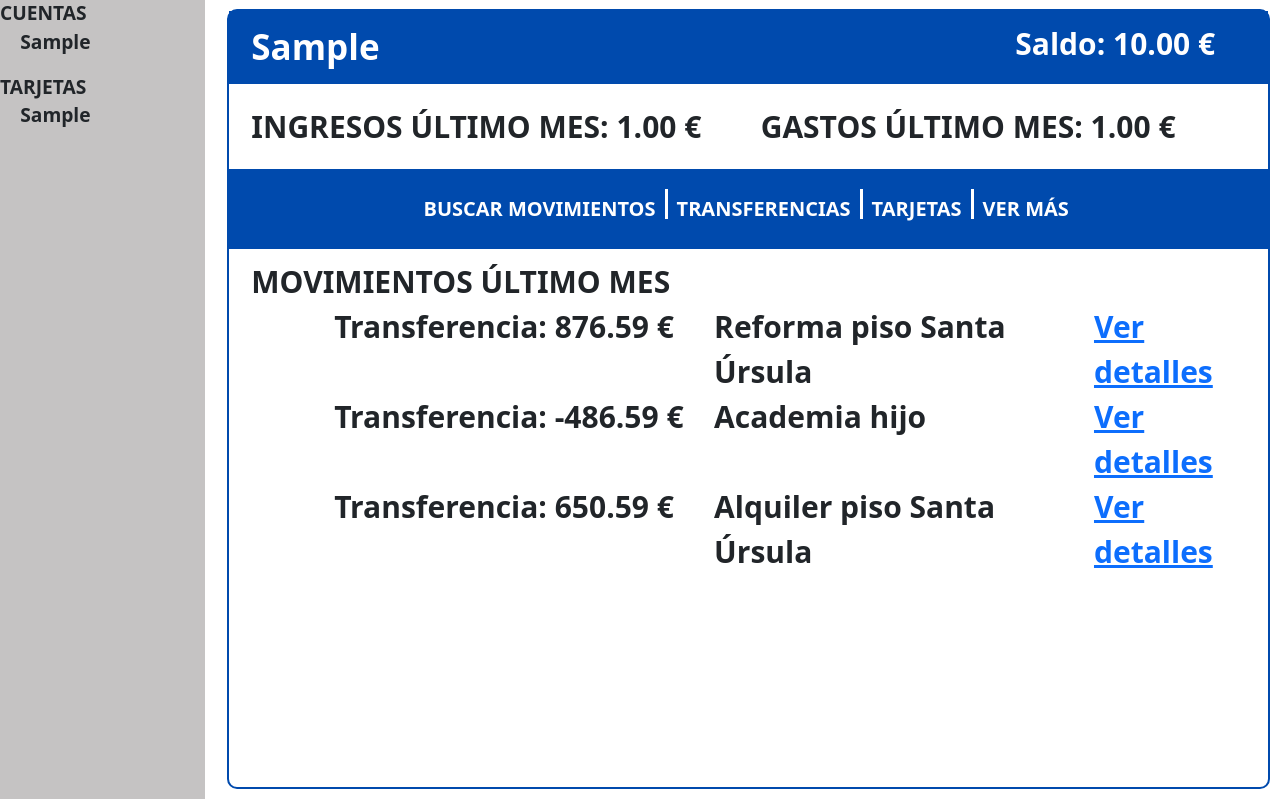
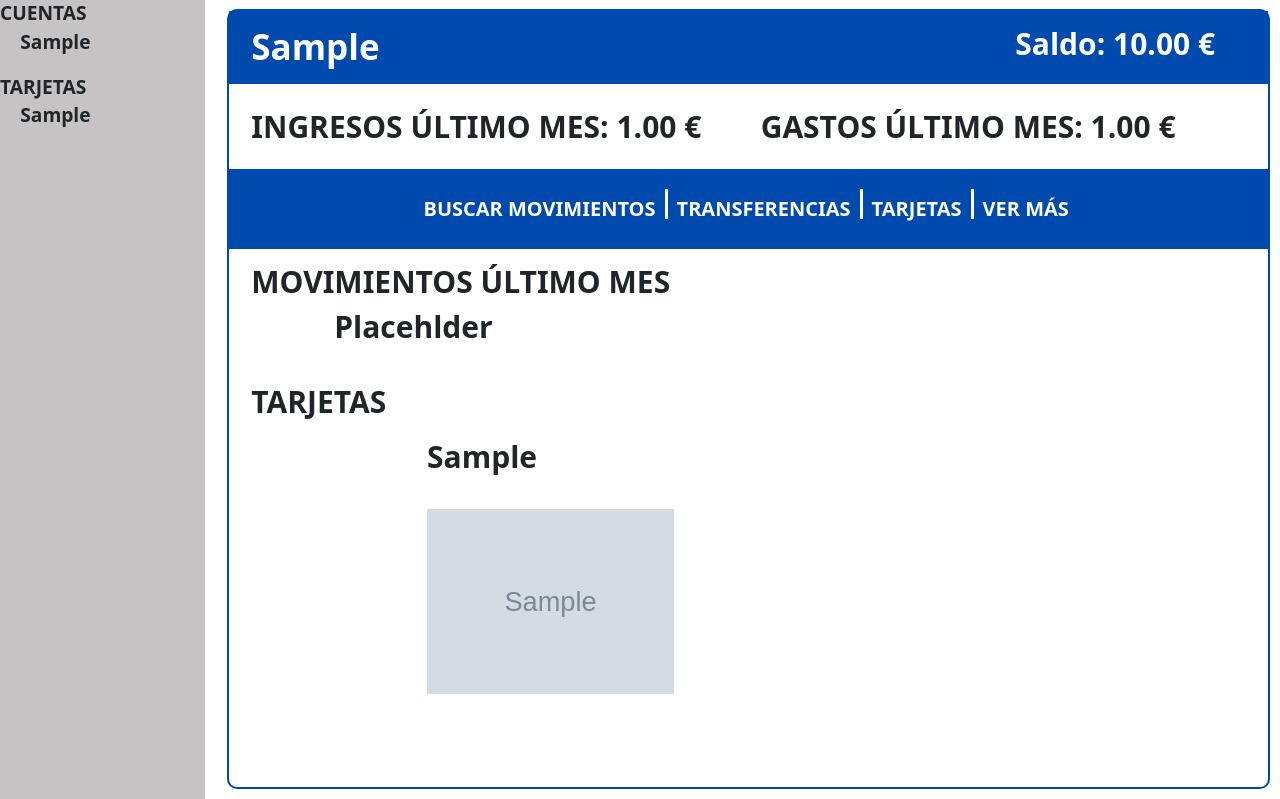
Before and after one commit to jaimelgc/polaris, a Django app: page /client/ in a window 1280 px wide. Shown: the part 301-1100 px from the top of the page. Run offline with Django 4.2, Linux system fonts and the light colour scheme; a user stored in the database is signed in; tables that the repository leaves empty hold one stand-in row (values such as "Sample post"); grey boxes marked "Sample" are stand-in pictures; some libraries are stand-ins or nearby versions; grey boxes are pictures that could not be loaded.

Commit message:
prueba imagende tarjeta

```diff
--- a/client/templates/client/dashboard.html
+++ b/client/templates/client/dashboard.html
@@ -121,28 +121,40 @@
               <div class="col-12">MOVIMIENTOS ÚLTIMO MES</div>
               <div class="row">
                   <div class="col-1"></div>
-                  <div class="col-11">
-                      <div class="row">
-                          <div class="col-5">Transferencia: 876.59 €</div>
-                          <div class="col-5">Reforma piso Santa Úrsula</div>
-                          <div class="col-2">
-                              <a href="#">Ver detalles</a>
+                  <div class="col-11">Placehlder
+                    <!-- {% for account in accounts %}
+                        <div class="row rw">
+                            <div class="col-12">{{ account.alias }}</div>
+                            <div class="col-12">Balance: {{ account.balance }} €</div>
+                            <div class="col-4">
+                                <a href="#">Detalles</a>
                             </div>
                         </div>
-                      <div class="row">
-                          <div class="col-5">Transferencia: -486.59 €</div>
-                          <div class="col-5">Academia hijo</div>
-                          <div class="col-2">
-                              <a href="#">Ver detalles</a>
+                    {% endfor %} -->
+                      <div class="row"></div>
+                      <div class="row"></div>
                   </div>
               </div>
+          </div>
+          <div class="row rw">
+              <div class="col-12">TARJETAS</div>
               <div class="row">
-                          <div class="col-5">Transferencia: 650.59 €</div>
-                          <div class="col-5">Alquiler piso Santa Úrsula</div>
-                          <div class="col-2">
-                              <a href="#">Ver detalles</a>
+                  <div class="col-2"></div>
+                  <div class="col-5">
+                    {% for card in cards %}
+                        <div class="row rw">
+                            <div class="col-12">{{ card.alias }}</div>
+                        </div>
+                        <div class="row rw">
+                            <div class="col-12">
+                                {% if card.image %}
+                                    <img class="col-8 vh-10" src="{{ card.image.url }}" alt="card">
+                                {% else %}
+                                    <p> Sin imagen disponible </p>
+                                {% endif %}
                             </div>
                         </div>
+                    {% endfor %}
                       <div class="row"></div>
                       <div class="row"></div>
                   </div>
```
Lines whose indentation alone changed are shown as unchanged.
